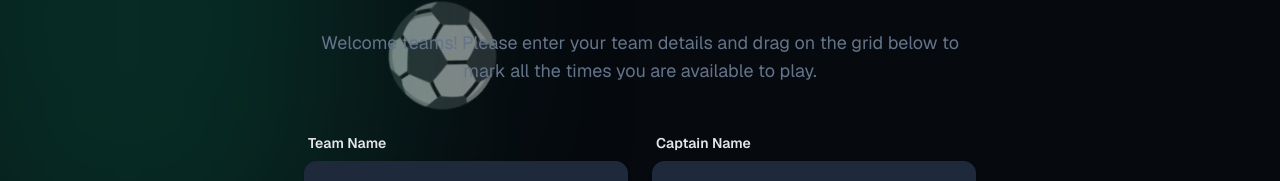
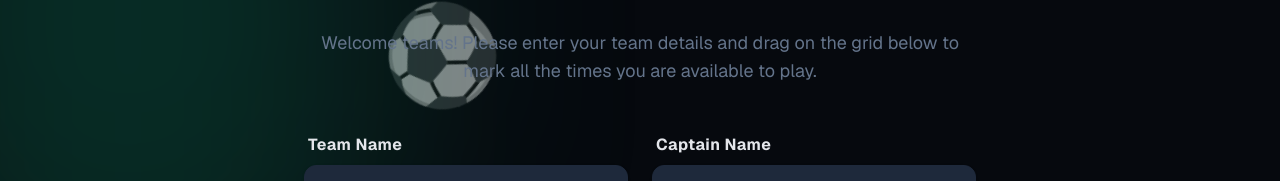
Before and after one commit to OMZaky/asu-sports-scheduler, a Next.js app in the folder web/: page / in a window 1280 px wide. Shown: the part 155-336 px from the top of the page. Built offline with nearby package versions, Linux system fonts and the light colour scheme; no server answers.

Commit message:
Increase input label size and readability

```diff
--- a/web/src/app/page.tsx
+++ b/web/src/app/page.tsx
@@ -114,7 +114,7 @@ export default function Home() {
         <form onSubmit={handleSubmit} className="space-y-10">
           <div className="max-w-2xl mx-auto grid grid-cols-1 md:grid-cols-2 gap-6">
             <div>
-              <label className="block text-sm font-semibold text-foreground mb-2 ml-1" htmlFor="teamName">
+              <label className="block text-base font-bold text-foreground mb-2 ml-1 tracking-wide" htmlFor="teamName">
                 Team Name
               </label>
               <input
@@ -128,7 +128,7 @@ export default function Home() {
               />
             </div>
             <div>
-              <label className="block text-sm font-semibold text-foreground mb-2 ml-1" htmlFor="captainName">
+              <label className="block text-base font-bold text-foreground mb-2 ml-1 tracking-wide" htmlFor="captainName">
                 Captain Name
               </label>
               <input
```
